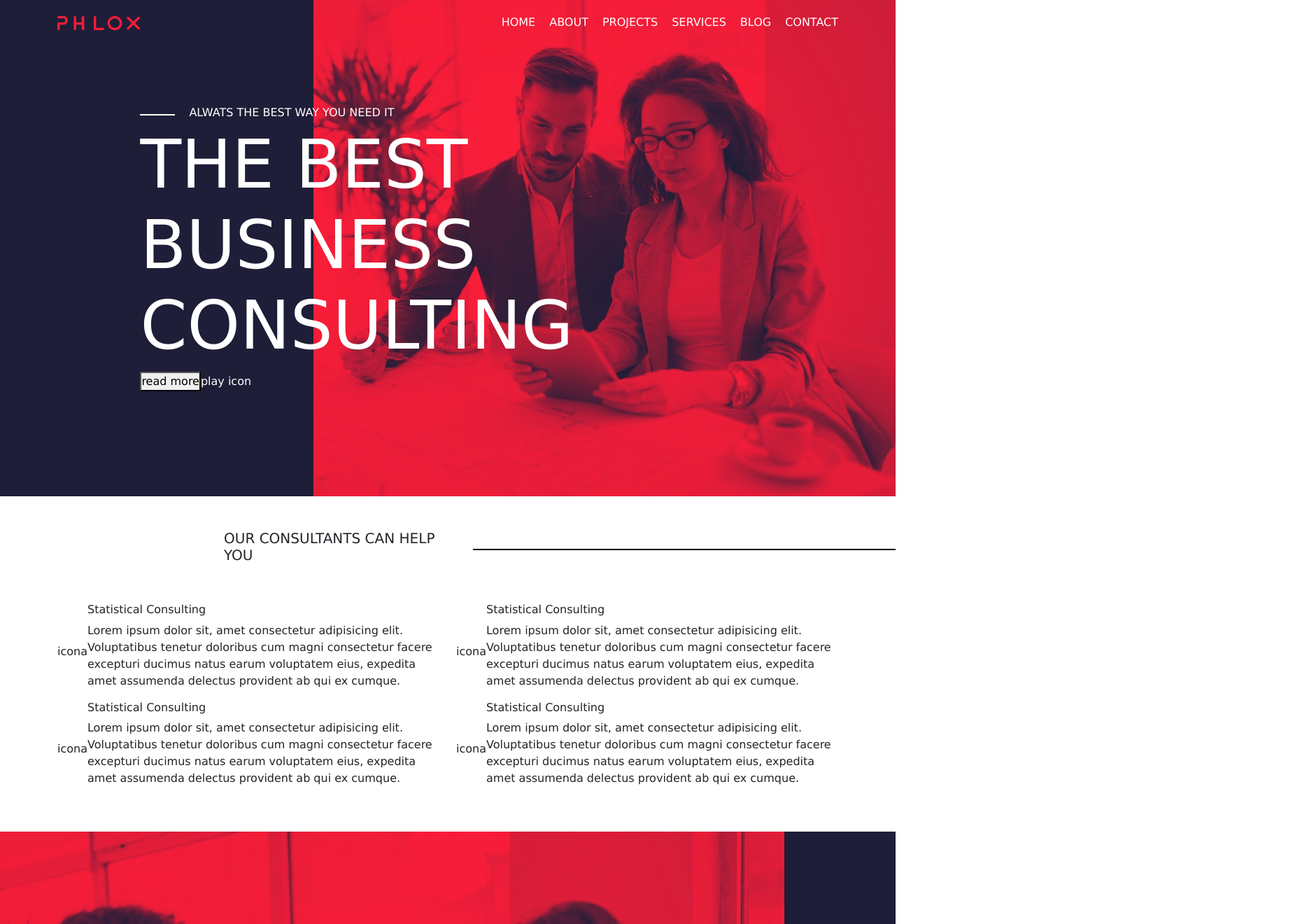
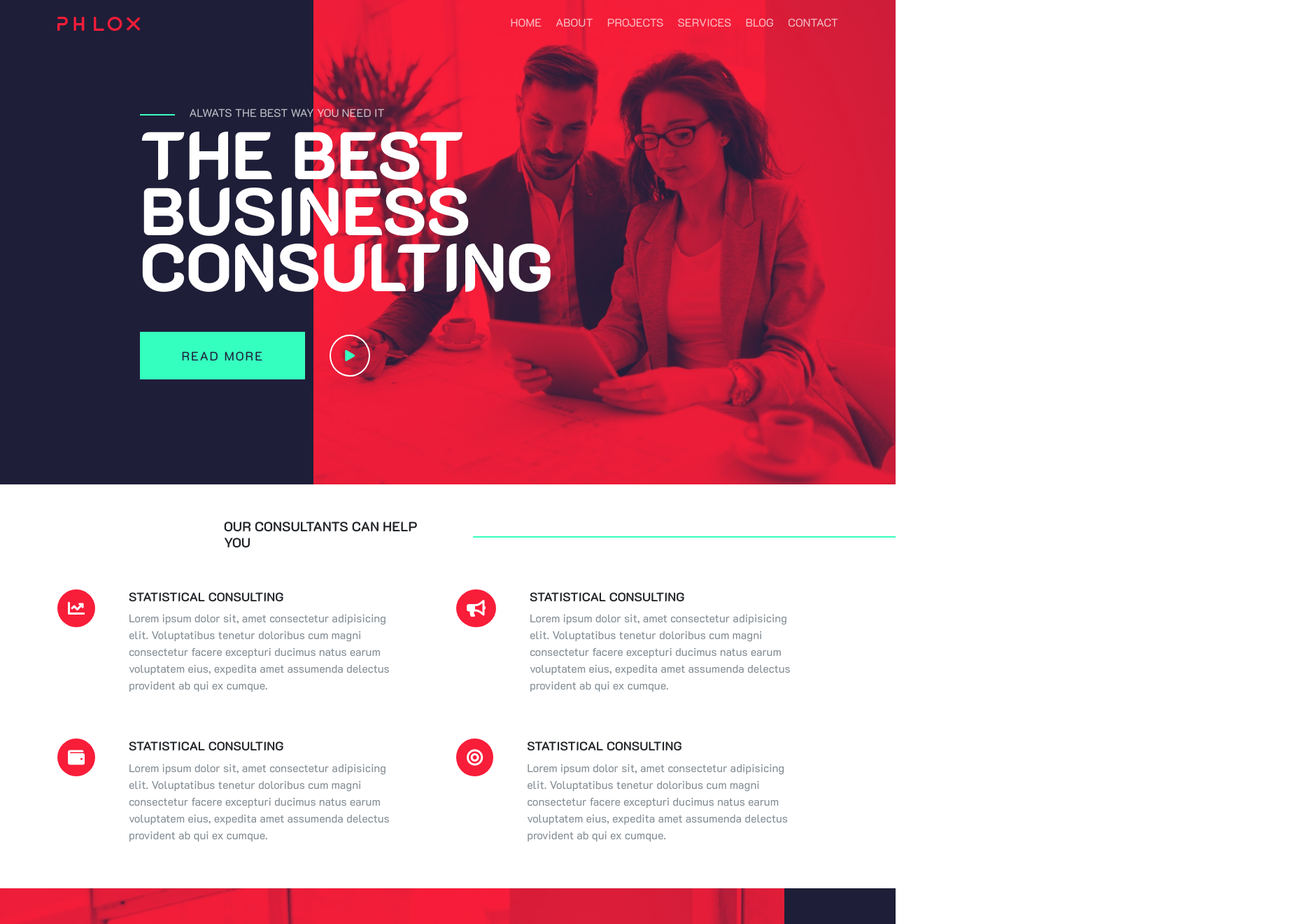
Before and after one commit to Jack-rm/proj-html-vuejs, a Vue app: page / in a window 1280 px wide. Shown: the top 1320 px of the page at 70% size, 1848 px wide, since content can reach past the window. Built offline with nearby package versions, Linux system fonts and the light colour scheme.

Commit message:
Working on scss properties on 'Main' component

```diff
--- a/package.json
+++ b/package.json
@@ -8,8 +8,11 @@
     "lint": "vue-cli-service lint"
   },
   "dependencies": {
+    "@fortawesome/fontawesome-free": "^5.15.4",
     "bootstrap": "^5.1.2",
     "core-js": "^3.6.5",
+    "install": "^0.13.0",
+    "npm": "^7.24.2",
     "vue": "^2.6.11"
   },
   "devDependencies": {
--- a/src/App.vue
+++ b/src/App.vue
@@ -13,7 +13,8 @@
 <script>
 import Header from './components/Header.vue';
 import Main from './components/Main.vue';
-import Footer from './components/Footer.vue'
+import Footer from './components/Footer.vue';
+
 
 export default {
   name: 'App',
@@ -29,8 +30,9 @@ export default {
 @import "./style/variables.scss";
 @import "./style/general.scss";
 
+
 #app {
-  font-family: Verdana, Geneva, Tahoma, sans-serif;
+  font-family: 'K2D', sans-serif; ;
   -webkit-font-smoothing: antialiased;
   -moz-osx-font-smoothing: grayscale;
   background-color: $darkBlueBg;
--- a/src/components/Header.vue
+++ b/src/components/Header.vue
@@ -84,14 +84,15 @@ export default {
     }
 
     & ul li {
-    color: $whiteText;
+    color: $darkerWhite;
     border-top: 3px solid transparent;
     display: inline;
     padding-top: 20px;
-    padding-left: 20px;
+    margin-left: 20px;
 
         &:hover{
         border-top: 3px solid $whiteText;
+        color: $whiteText;
         }
     }
 }
--- a/src/components/Main.vue
+++ b/src/components/Main.vue
@@ -10,10 +10,10 @@
                 <div class="my_decoration-line"></div>
                 <h6>Alwats the best way you need it</h6>
               </div>
-              <h1>the best business consulting</h1>
-              <div class="d-flex justify-content-start align-items-center">
-                <button>read more</button>
-                <div>play icon</div>
+              <h2>the best business consulting</h2>
+              <div class="d-flex justify-content-start align-items-center pt-5">
+                <button class="my_btn">read more</button>
+                <i class="fas fa-play"></i>
               </div>
             </div>
           </div>
@@ -21,7 +21,7 @@
       </div>
     </section>
 
-    <section class="my_consulting-section pb-5 pt-5">
+    <section class="my_consulting pb-5 pt-5">
 
       <div class="d-flex justify-content-between align-items-center pb-5">
         <div class="my_consulting-title">
@@ -35,9 +35,9 @@
 
         <div class="row">
           <div class="col-6">
-            <div class="my_consulting-box d-flex justify-content-between align-items-center">
+            <div class="my_consulting-box d-flex justify-content-between align-items-top pe-5">
               <div class="my_consulting-icon">
-                icona
+                <i class="fas fa-chart-line my_red-icon me-5"></i>
               </div>
               <div class="my_consulting-info">
                 <h6>Statistical Consulting</h6>
@@ -46,11 +46,11 @@
             </div>
           </div>
           <div class="col-6">
-            <div class="my_consulting-box d-flex justify-content-between align-items-center">
+            <div class="my_consulting-box d-flex justify-content-between align-items-top pe-5">
               <div class="my_consulting-icon">
-                icona
+                <i class="fas fa-bullhorn my_red-icon me-5"></i>
               </div>
-              <div class="my_consulting-info">
+              <div class="my_consulting-info pb-5">
                 <h6>Statistical Consulting</h6>
                 <p>Lorem ipsum dolor sit, amet consectetur adipisicing elit. Voluptatibus tenetur doloribus cum magni consectetur facere excepturi ducimus natus earum voluptatem eius, expedita amet assumenda delectus provident ab qui ex cumque.</p>
               </div>
@@ -60,9 +60,9 @@
 
         <div class="row">
           <div class="col-6">
-            <div class="my_consulting-box d-flex justify-content-between align-items-center">
+            <div class="my_consulting-box d-flex justify-content-between align-items-top pe-5">
               <div class="my_consulting-icon">
-                icona
+                <i class="fas fa-wallet my_red-icon me-5"></i>
               </div>
               <div class="my_consulting-info">
                 <h6>Statistical Consulting</h6>
@@ -71,9 +71,9 @@
             </div>
           </div>
           <div class="col-6">
-            <div class="my_consulting-box d-flex justify-content-between align-items-center">
+            <div class="my_consulting-box d-flex justify-content-between align-items-top pe-5">
               <div class="my_consulting-icon">
-                icona
+                <i class="fas fa-bullseye my_red-icon me-5"></i>
               </div>
               <div class="my_consulting-info">
                 <h6>Statistical Consulting</h6>
@@ -87,18 +87,18 @@
 
     </section>
 
-    <section class="my_about-us-section pb-5">
+    <section class="my_about-us pb-5">
 
       <div class="d-flex justify-content-between">
         <div class="my_about-img"><img src="../assets/img/business-people-working-together-on-project-and-5FHSKBL.jpg" alt=""></div>
         <div class="my_about-info d-flex flex-column">
 
           <div class="d-flex align-items-center">
-            <h6 class="pe-3">About us</h6>
             <div class="my_decoration-line">
             </div>
+            <h6 class="pe-3 text-uppercase">About us</h6>
           </div>
-          <h2>We make our strategy work</h2>
+          <h2>We make your strategy work</h2>
           <p>Lorem ipsum dolor, sit amet consectetur adipisicing elit. Reiciendis, pariatur eligendi id, nesciunt iure adipisci nam quasi rem ad officiis harum assumenda debitis nemo consequuntur quaerat porro magnam quam necessitatibus.</p>
 
         </div>
@@ -300,31 +300,60 @@ export default {
   color: white;
   width: 500px;
 
-  & h1{
-    font-size: 6rem;
+  & h6{
     text-transform: uppercase;
+    color: $darkerWhite;
   }
 
-  & h6{
+  & h2{
+    font-weight: bold;
+    font-size: 6em;
     text-transform: uppercase;
+    line-height: 80px;
   }
+}
+
+.my_btn{
+  text-transform: uppercase;
+  font-size: 1.1em;
+  letter-spacing: 2px;
+  color: $darkBlueBg;
+  padding: 17px 55px 17px 55px;
+  background-color: $fluoGreen;
+  border: 4px solid transparent;
+
+  &:hover{
+    background-color: $fluoRed;
+    border: 4px solid $darkBlueBg;
+    color: $whiteText;
+  }
+}
+
+.fas.fa-play {
+  margin-left: 35px;
+  color: $fluoGreen;
+  padding: 20px 20px;
+  border: 2px solid white;
+  border-radius: 50%;
+}
+
+.my_red-icon{
+  padding: 15px 15px;
+  background-color: $fluoRed;
+  color: white;
+  font-size: 1.5em;
+  border-radius: 50%;
 }
 
 .my_decoration-line{
   height: 1px;
   width: 50px;
-  border: 1px solid white;
+  border: 1px solid $darkerFluoGreen;
   margin-right: 20px;
 }
 
-.my_consulting-section{
+.my_consulting{
     background-color: white;
-}
-
-.my_decoration-line-md{
-  height: 1px;
-  width: 100%;
-  border: 1px solid black;
 }
 
 .my_consulting-title{
@@ -332,10 +361,55 @@ export default {
   margin-right: 50px;
   text-transform: uppercase;
   width: 650px;
+
+  & h5{
+    font-weight: 600;
+    font-size: 1.2em;
+  }
 }
 
-.my_about-us-section{
+.my_consulting-info{
+
+  & h6{
+    font-weight: 600;
+    text-transform: uppercase;
+    font-size: 1.1em;
+  }
+
+  & p{
+    color: $greyText;
+  }
+}
+
+.my_decoration-line-md{
+  height: 1px;
+  width: 100%;
+  border: 1.5px solid $darkerFluoGreen;
+}
+
+
+.my_about-us{
   color: white;
+}
+
+.my_about-info{
+
+  & h6{
+    color: $darkerWhite;
+  }
+
+  & h2{
+    text-transform: uppercase;
+    font-size: 4rem;
+    font-weight: 600;
+    padding-bottom: 50px;
+  }
+
+  & p{
+    color: $greyText;
+    width: 70%;
+  }
+
 }
 
 .my_about-info{
--- a/src/style/general.scss
+++ b/src/style/general.scss
@@ -1,5 +1,9 @@
 // Frameworks:
 @import '~bootstrap/scss/bootstrap';
+// Utilities:
+@import '~@fortawesome/fontawesome-free/css/all.css';
+// Fonts:
+@import url('https://fonts.googleapis.com/css2?family=K2D:wght@100;400;600;800&display=swap');
 
 // Reset:
 
--- a/src/style/variables.scss
+++ b/src/style/variables.scss
@@ -1,7 +1,12 @@
 // COLORS
 // Background colors :
 $darkBlueBg: #1f1e38;
+$darkerFluoGreen: #39FFBF;
+$fluoGreen: #35FFBF;
+$fluoRed: #F81D39;
 // Text colors :
 $whiteText: #ffffff;
+$darkerWhite: #FFFFFFB3;
+$greyText: #818A91;
 // Fill colors :
 // Border colors :
```
Also changed, not shown: 1 other file (tests, documents, lock files or other folders).
